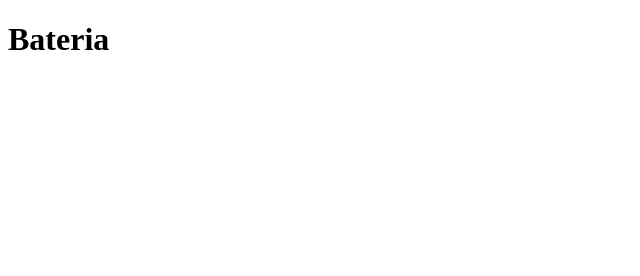
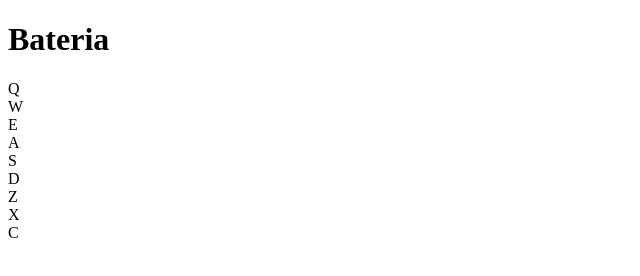
Before and after one commit to Johnhelder/bateria, a plain HTML site: page index.html in a window 1280 px wide. Shown: the whole page, without its empty margins (0-640 px from the left). Drawn offline with Linux system fonts and the light colour scheme.

Commit message:
Adicionando a estrutura das chaves

```diff
--- a/index.html
+++ b/index.html
@@ -10,6 +10,19 @@
 
 <body>
   <h1>Bateria</h1>
+  <div class="keys">
+    <div data-key="keyq" class="key">Q</div>
+    <div data-key="keyw" class="key">W</div>
+    <div data-key="keye" class="key">E</div>
+
+    <div data-key="keya" class="key">A</div>
+    <div data-key="keys" class="key">S</div>
+    <div data-key="keyd" class="key">D</div>
+
+    <div data-key="keyz" class="key">Z</div>
+    <div data-key="keyx" class="key">X</div>
+    <div data-key="keyc" class="key">C</div>
+</div>
 </body>
 
 </html>
```
